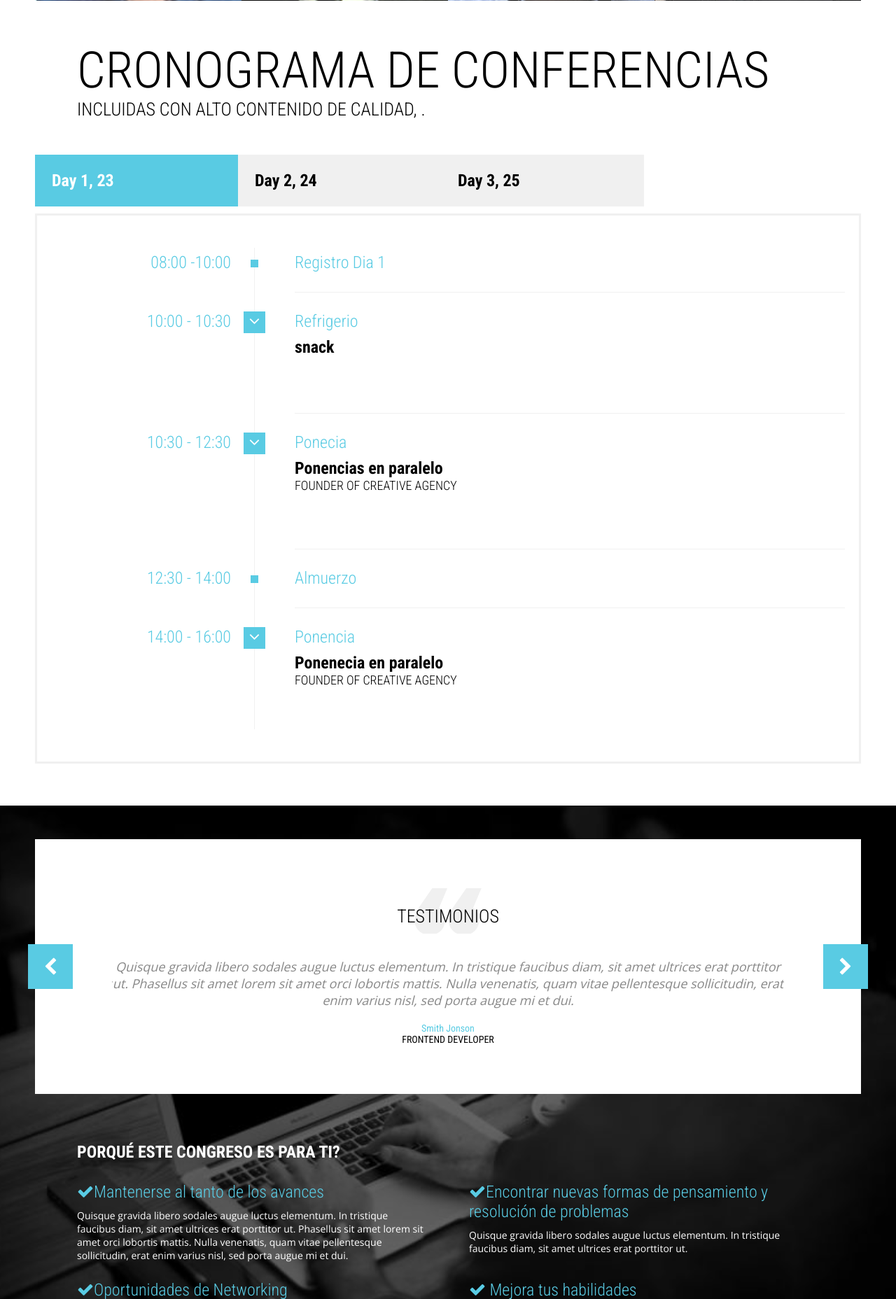
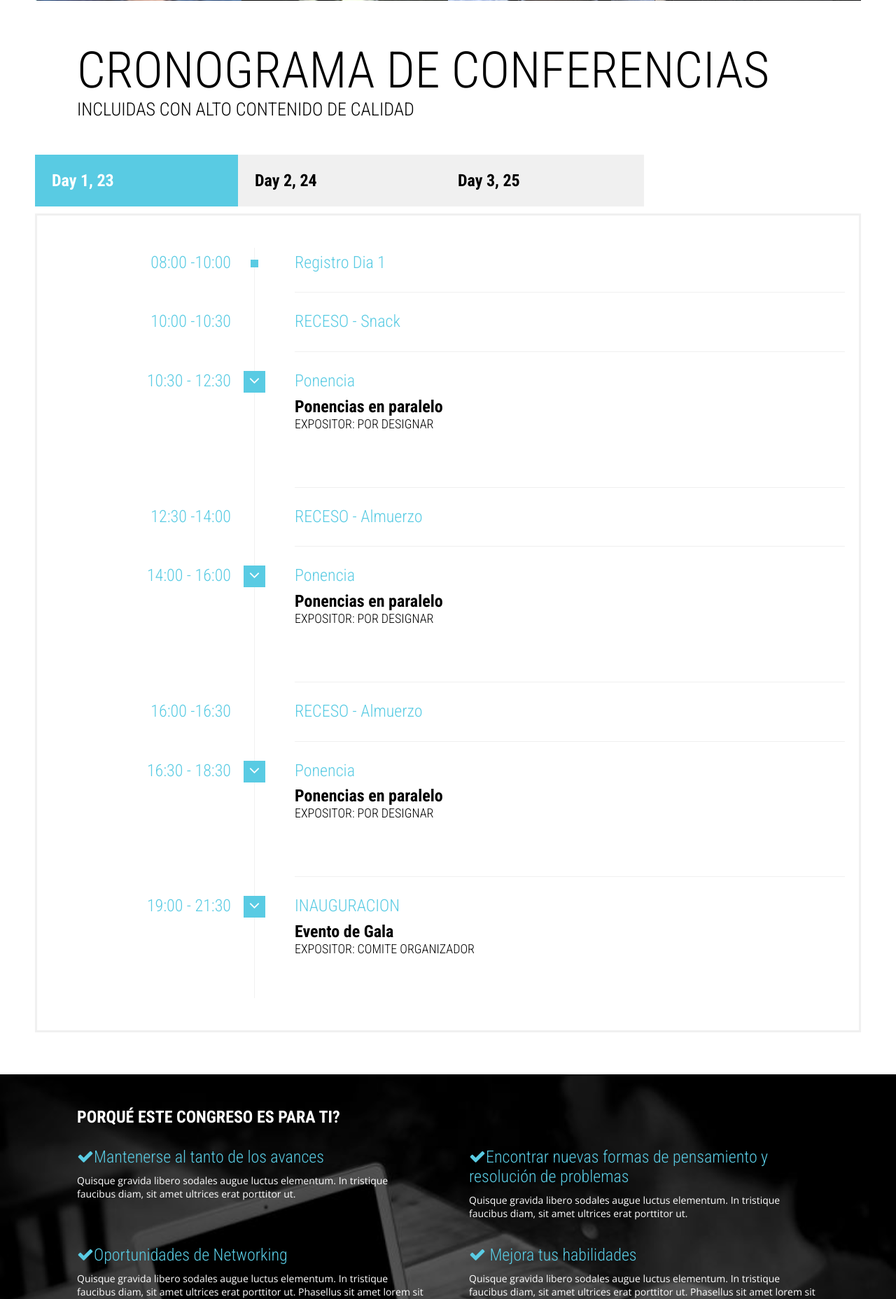
Before and after one commit to sololuz/cibb-web, a Django app: template app/templates/index.html in a window 1280 px wide. Shown: the part 2059-3915 px from the top of the page at 70% size. Run offline with Django 3.2, Linux system fonts and the light colour scheme; the template is opened without the code that fills it, so the values that code supplies are empty; some libraries are stand-ins or nearby versions.

Commit message:
yujuuuuu

```diff
--- a/app/templates/index.html
+++ b/app/templates/index.html
@@ -29,7 +29,7 @@
 
     <div class="container">
 
-      <h1><a href="#">1er CIBB Congreso Ingenieria BioMedica</a></h1>
+      <h1><a href="#">CIBB Congreso Ingenieria BioMedica</a></h1>
       <p class="subtitle"> 3 Dias conferencia, workshops, Excelentes expositores... y mucho mas  <strong><a href="#"> 200 cupos </a></strong>.</p>
 
       <div class="when">
@@ -59,7 +59,7 @@
       </div>
 
       <div class="register-now">
-        <p> Inscripcion con un descuento  del 10% hasta 10 de Marzo</p>
+        <p> Inscripcion con un descuento  del 10% hasta 18 de Marzo</p>
         <a href="#registration" class="button">INSCRIBASE AHORA</a>
       </div>
 
@@ -185,7 +185,7 @@
     <div class="container">
 
       <h2>CRONOGRAMA DE CONFERENCIAS </h2>
-      <p class="subtitle">INCLUIDAS CON ALTO CONTENIDO DE CALIDAD, .</p>
+      <p class="subtitle">INCLUIDAS CON ALTO CONTENIDO DE CALIDAD </p>
 
       <div class="tabs">
 
@@ -195,238 +195,313 @@
           <li><a href="#tabs-3">Day 3, 25</a></li>
         </ul>
 
-        <!-- day -->
+        <!--  dia uno -->
           <div id="tabs-1" class="day">
 
-          <!-- single event -->
             <div class="event">
-
-            <!-- event time -->
               <div class="event-time">08:00 -10:00 <span></span></div>
                 <div class="event-info">
-
                 <div>
                   <h4>Registro Dia 1</h4>
                 </div>
 
                 </div>
-            <!-- event details ends! -->
-
-          </div>
-          <!-- single event ends! -->
-
-          <!-- single event -->
-          <div class="event extend">
-
-            <!-- event time -->
-            <div class="event-time">10:00 - 10:30<span><i class="fa fa-angle-up"></i></span></div>
-            <!-- event time ends! -->
-
-            <!-- event details -->
-            <div class="event-info">
-
-                <div>
-                  <h4><a href="#">Refrigerio </a></h4>
-                  <p class="speaker"><strong>snack</strong><br/></p>
-
-                  <p><img src="{% static 'images/small_member_placeholder.jpg' %}" alt="" /> </p>
-                  <p></p>
             </div>
 
+            <div class="event">
+              <div class="event-time">10:00 -10:30 </div>
+                <div class="event-info">
+                <div>
+                  <h4>RECESO - Snack</h4>
+                </div>
               </div>
             </div>
 
             <div class="event extend">
-
-            <!-- event time -->
               <div class="event-time">10:30 - 12:30 <span><i class="fa fa-angle-up"></i></span></div>
-            <!-- event time ends! -->
-
-            <!-- event details -->
               <div class="event-info">
                 <div>
-                <h4><a href="#">Ponecia </a></h4>
-                <p class="speaker"><strong>Ponencias en paralelo</strong><br/>Founder of Creative Agency</p>
-
-                <p></p>
-
-                <p>Nunc commodo tellus diam, sed molestie quam fermentum varius. Etiam finibus <a href="#"><i class="fa fa-anchor"></i> lorem vel interdum volutpat</a>. Suspendisse potenti. Duis non sem nisi. Phasellus iaculis placerat neque id fringilla.</p>
-
+                  <h4>Ponencia</h4>
+                  <p class="speaker"><strong>Ponencias en paralelo</strong><br/>EXPOSITOR: por designar</p>
                  <p></p>
                 </div>
               </div>
             </div>
 
-          <!-- single event -->
             <div class="event">
-            <div class="event-time">12:30 - 14:00<span></span></div>
+              <div class="event-time">12:30 -14:00 </div>
                 <div class="event-info">
                 <div>
-                <h4>Almuerzo</h4>
+                  <h4>RECESO - Almuerzo</h4>
                 </div>
               </div>
             </div>
-          <!-- single event ends! -->
 
-          <!-- single event -->
             <div class="event extend">
              <div class="event-time">14:00 - 16:00 <span><i class="fa fa-angle-up"></i></span></div>
               <div class="event-info">
+                <div>
+                  <h4>Ponencia</h4>
+                  <p class="speaker"><strong>Ponencias en paralelo</strong><br/>EXPOSITOR: por designar</p>
+                 <p></p>
+                </div>
+              </div>
+            </div>
 
+            <div class="event">
+              <div class="event-time">16:00 -16:30 </div>
+                <div class="event-info">
                 <div>
-                <h4><a href="#">Ponencia</a></h4>
-                <p class="speaker"><strong>Ponenecia en paralelo</strong><br/>Founder of Creative Agency</p>
+                  <h4>RECESO - Almuerzo</h4>
+                </div>
+              </div>
+            </div>
 
-                <p>Nunc commodo tellus diam, sed molestie quam fermentum varius. Etiam finibus lorem vel interdum volutpat. Suspendisse potenti.</p>
+            <div class="event extend">
+             <div class="event-time">16:30 - 18:30 <span><i class="fa fa-angle-up"></i></span></div>
+              <div class="event-info">
+                <div>
+                  <h4>Ponencia</h4>
+                  <p class="speaker"><strong>Ponencias en paralelo</strong><br/>EXPOSITOR: por designar</p>
+                 <p></p>
+                </div>
+              </div>
+            </div>
+
+            <div class="event extend">
+             <div class="event-time">19:00 - 21:30 <span><i class="fa fa-angle-up"></i></span></div>
+              <div class="event-info">
+                <div>
+                  <h4>INAUGURACION</h4>
+                  <p class="speaker"><strong>Evento de Gala</strong><br/>EXPOSITOR: Comite Organizador</p>
+                 <p></p>
+                </div>
+              </div>
             </div>
 
         </div>
-            <!-- event details ends! -->
 
-          </div>
-          <!-- single event ends! -->
-
-        </div>
-        <!-- day ends! -->
-
-        <!-- day -->
+        <!-- dia  dos-->
         <div id="tabs-2" class="day">
 
-          <!-- single event -->
+
+            <div class="event extend">
+             <div class="event-time">8:00 - 10:00 <span><i class="fa fa-angle-up"></i></span></div>
+              <div class="event-info">
+                <div>
+                  <h4>Ponencia</h4>
+                  <p class="speaker"><strong>Ponencias en paralelo</strong><br/>EXPOSITOR: por designar</p>
+                 <p></p>
+                </div>
+              </div>
+            </div>
+
             <div class="event">
+              <div class="event-time">10:00 -10:30 </div>
+                <div class="event-info">
+                <div>
+                  <h4>RECESO - Snack</h4>
+                </div>
+              </div>
+            </div>
 
-            <!-- event time -->
-            <div class="event-time">08:30 <span></span></div>
-            <!-- event time ends! -->
+            <div class="event extend">
+              <div class="event-time">10:30 - 12:30 <span><i class="fa fa-angle-up"></i></span></div>
+              <div class="event-info">
+                <div>
+                  <h4>Ponencia</h4>
+                  <p class="speaker"><strong>Ponencias en paralelo</strong><br/>EXPOSITOR: por designar</p>
+                 <p></p>
+                </div>
+              </div>
+            </div>
 
-            <!-- event details -->
+            <div class="event">
+              <div class="event-time">12:30 -14:00 </div>
                 <div class="event-info">
+                <div>
+                  <h4>RECESO - Almuerzo</h4>
+                </div>
+              </div>
+            </div>
 
+            <div class="event extend">
+             <div class="event-time">14:00 - 16:00 <span><i class="fa fa-angle-up"></i></span></div>
+              <div class="event-info">
                 <div>
-                <h4>Registro Dia 2</h4>
+                  <h4>Ponencia</h4>
+                  <p class="speaker"><strong>Ponencias en paralelo</strong><br/>EXPOSITOR: por designar</p>
+                 <p></p>
+                </div>
+              </div>
+            </div>
+
+            <div class="event">
+              <div class="event-time">16:00 -16:30 </div>
+                <div class="event-info">
+                <div>
+                  <h4>RECESO - Almuerzo</h4>
+                </div>
+              </div>
+            </div>
+
+            <div class="event extend">
+             <div class="event-time">16:30 - 18:30 <span><i class="fa fa-angle-up"></i></span></div>
+              <div class="event-info">
+                <div>
+                  <h4>Ponencia</h4>
+                  <p class="speaker"><strong>Ponencias en paralelo</strong><br/>EXPOSITOR: por designar</p>
+                 <p></p>
+                </div>
+              </div>
+            </div>
+
+            <div class="event extend">
+             <div class="event-time">19:00 - 21:30 <span><i class="fa fa-angle-up"></i></span></div>
+              <div class="event-info">
+                <div>
+                  <h4>INAUGURACION</h4>
+                  <p class="speaker"><strong>Evento de Gala</strong><br/>EXPOSITOR: Comite Organizador</p>
+                 <p></p>
+                </div>
+              </div>
+            </div>
+
+            <div class="event extend">
+            <div class="event-time">8:00 - 10:00 <span><i class="fa fa-angle-up"></i></span></div>
+              <div class="event-info">
+                <div>
+                  <h4>Ponencia</h4>
+                  <p class="speaker"><strong>Ponencias en paralelo</strong><br/>EXPOSITOR: por designar</p>
+                 <p></p>
+                </div>
+              </div>
+            </div>
+
+            <div class="event">
+              <div class="event-time">10:00 -10:30 </div>
+                <div class="event-info">
+                <div>
+                  <h4>RECESO - Snack</h4>
+                </div>
+              </div>
+            </div>
+
+            <div class="event extend">
+            <div class="event-time">10:30 - 12:30 <span><i class="fa fa-angle-up"></i></span></div>
+              <div class="event-info">
+                <div>
+                  <h4>Ponencia</h4>
+                  <p class="speaker"><strong>Ponencias en paralelo</strong><br/>EXPOSITOR: por designar</p>
+                 <p></p>
+                </div>
+              </div>
+            </div>
+
+            <div class="event">
+              <div class="event-time">12:30 -14:00 </div>
+                <div class="event-info">
+                <div>
+                  <h4>RECESO - Almuerzo</h4>
+                </div>
+              </div>
+            </div>
+
+            <div class="event extend">
+             <div class="event-time">14:00 - 16:00 <span><i class="fa fa-angle-up"></i></span></div>
+              <div class="event-info">
+                <div>
+                  <h4>Ponencia</h4>
+                  <p class="speaker"><strong>Ponencias en paralelo</strong><br/>EXPOSITOR: por designar</p>
+                 <p></p>
+                </div>
+              </div>
+            </div>
+
+            <div class="event">
+              <div class="event-time">16:00 -16:30 </div>
+                <div class="event-info">
+                <div>
+                  <h4>RECESO - Snack</h4>
+                </div>
+              </div>
+            </div>
+
+            <div class="event extend">
+             <div class="event-time">16:30 - 18:30 <span><i class="fa fa-angle-up"></i></span></div>
+              <div class="event-info">
+                <div>
+                  <h4>Ponencia</h4>
+                  <p class="speaker"><strong>Ponencias en paralelo</strong><br/>EXPOSITOR: por designar</p>
+                 <p></p>
+                </div>
+              </div>
             </div>
 
         </div>
-            <!-- event details ends! -->
 
+        <!-- dia tres -->
+        <div id="tabs-3" class="day">
+
+            <div class="event">
+              <div class="event-time">10:00 -10:30 </div>
+                <div class="event-info">
+                <div>
+                  <h4>LIBRE </h4>
                 </div>
-          <!-- single event ends! -->
-
-          <!-- single event -->
-          <div class="event extend">
-
-             <!-- event time -->
-            <div class="event-time">08:45 - 09:15 <span><i class="fa fa-angle-up"></i></span></div>
-            <!-- event time ends! -->
-
-            <!-- event details -->
-            <div class="event-info">
-
-              <div>
-                <h4><a href="#">Workshop: The Future of the Web: and how to prepare for it now</a></h4>
-                <p class="speaker"><strong>Samantha Jonson</strong><br/>Founder of Creative Agency</p>
-
-                <p>Suspendisse potenti. Duis non sem nisi. Phasellus iaculis placerat neque id fringilla. Nunc commodo tellus diam, sed molestie quam fermentum varius. Etiam finibus lorem vel interdum volutpat. Suspendisse potenti. Duis non sem nisi. Phasellus iaculis placerat neque id fringilla.</p>
+              </div>
             </div>
 
+            <div class="event">
+              <div class="event-time">10:00 -10:30 </div>
+                <div class="event-info">
+                <div>
+                  <h4>RECESO - Snack</h4>
                 </div>
-            <!-- event details ends! -->
-
               </div>
-          <!-- single event ends! -->
-
-          <!-- single event -->
-          <div class="event">
-
-            <!-- event time -->
-            <div class="event-time">13:00 <span></span></div>
-            <!-- event time ends! -->
-
-            <!-- event details -->
-            <div class="event-info">
-
-              <div>
-                <h4>Lunch Break</h4>
             </div>
 
+            <div class="event extend">
+            <div class="event-time">10:30 - 12:30 <span><i class="fa fa-angle-up"></i></span></div>
+              <div class="event-info">
+                <div>
+                  <h4>Ponencia</h4>
+                  <p class="speaker"><strong>Ponencias en paralelo</strong><br/>EXPOSITOR: por designar</p>
+                 <p></p>
                 </div>
-            <!-- event details ends! -->
-
               </div>
-          <!-- single event ends! -->
-
-          <!-- single event -->
-          <div class="event extend">
-
-            <!-- event time -->
-            <div class="event-time">14:30 - 15:45 <span><i class="fa fa-angle-up"></i></span></div>
-            <!-- event time ends! -->
-
-            <!-- event details -->
-            <div class="event-info">
-
-              <div>
-                <h4><a href="#">Workshop: The Future of the Web: and how to prepare for it now</a></h4>
-                <p class="speaker"><strong>Samantha Jonson</strong><br/>Founder of Creative Agency</p>
-
-                <p>Suspendisse potenti. Duis non sem nisi. Phasellus iaculis placerat neque id fringilla. Nunc commodo tellus diam, sed molestie quam fermentum varius. Etiam finibus lorem vel interdum volutpat. Suspendisse potenti. Duis non sem nisi. Phasellus iaculis placerat neque id fringilla.</p>
             </div>
 
+            <div class="event">
+              <div class="event-time">12:30 -14:00 </div>
+                <div class="event-info">
+                <div>
+                  <h4>RECESO - Almuerzo</h4>
                 </div>
-            <!-- event details ends! -->
-
               </div>
-          <!-- single event ends! -->
-
-        </div>
-        <!-- day ends! -->
-
-        <!-- day -->
-        <div id="tabs-3" class="day">
-
-          <!-- single event -->
-          <div class="event">
-
-            <!-- event time -->
-            <div class="event-time">08:30 <span></span></div>
-            <!-- event time ends! -->
-
-            <!-- event details -->
-            <div class="event-info">
-
-              <div>
-                <h4>Registro Dia 3</h4>
             </div>
 
+            <div class="event extend">
+             <div class="event-time">14:00 - 18:30 <span><i class="fa fa-angle-up"></i></span></div>
+              <div class="event-info">
+                <div>
+                  <h4>FERIA EMPRESARIAL</h4>
+                  <p class="speaker"><strong>FERIA DE EMPRESAS</strong><br/>EXPOSITOR: Invitadas</p>
+                 <p></p>
                 </div>
-            <!-- event details ends! -->
-
               </div>
-          <!-- single event ends! -->
-
-          <!-- single event -->
-          <div class="event extend">
-
-            <!-- event time -->
-            <div class="event-time">08:45 - 09:15 <span><i class="fa fa-angle-up"></i></span></div>
-            <!-- event time ends! -->
-
-            <!-- event details -->
-            <div class="event-info">
-
-              <div>
-                <h4><a href="#">Workshop: The Future of the Web: and how to prepare for it now</a></h4>
-                <p class="speaker"><strong>Samantha Jonson</strong><br/>Founder of Creative Agency</p>
-
-                <p>Suspendisse potenti. Duis non sem nisi. Phasellus iaculis placerat neque id fringilla. Nunc commodo tellus diam, sed molestie quam fermentum varius. Etiam finibus lorem vel interdum volutpat. Suspendisse potenti. Duis non sem nisi. Phasellus iaculis placerat neque id fringilla.</p>
             </div>
 
+            <div class="event extend">
+             <div class="event-time">19:00 - 21:30 <span><i class="fa fa-angle-up"></i></span></div>
+              <div class="event-info">
+                <div>
+                  <h4>CLAUSURA</h4>
+                  <p class="speaker"><strong>Evento de Gala</strong><br/>EXPOSITOR: Comite Organizador</p>
+                 <p></p>
                 </div>
-            <!-- event details ends! -->
-
               </div>
-          <!-- single event ends! -->
-
+            </div>
         </div>
         <!-- day ends! -->
 
@@ -436,11 +511,10 @@
   </div>
   <!-- schedule ends! -->
 
-  <!-- why -->
+
   <div class="why">
     <div class="container">
-
-        <div class="testimonials">
+ <!--     <div class="testimonials">
 
           <h4>Testimonios</h4>
 
@@ -463,6 +537,8 @@
           </div>
 
         </div>
+         -->
+
 
         <div class="bullets">
 
@@ -470,7 +546,7 @@
 
           <div>
             <h4><i class="fa fa-check"></i>Mantenerse al tanto de los avances</h4>
-            <p>Quisque gravida libero sodales augue luctus elementum. In tristique faucibus diam, sit amet ultrices erat porttitor ut. Phasellus sit amet lorem sit amet orci lobortis mattis. Nulla venenatis, quam vitae pellentesque sollicitudin, erat enim varius nisl, sed porta augue mi et dui.</p>
+            <p>Quisque gravida libero sodales augue luctus elementum. In tristique faucibus diam, sit amet ultrices erat porttitor ut.</p>
           </div>
 
           <div>
@@ -503,7 +579,7 @@
       <h2>Precios y PreRegistro</h2>
       <p class="subtitle"><strong>Solamente 150 cupos libres</strong> Has tu pre-inscripcion .</p>
 
-      <p class="desc">Quisque gravida libero sodales augue luctus elementum. In tristique faucibus diam, sit amet ultrices erat porttitor ut. Phasellus sit amet lorem sit amet orci lobortis mattis. Nulla venenatis, quam vitae pellentesque sollicitudin, erat enim varius nisl, sed porta augue mi et dui.</p>
+      <p class="desc"> </p>
 
       <h3><strong>Llena este formulario con tu información</strong></h3>
 
@@ -616,7 +692,7 @@
           </div>
 
         </div>
-
+       <!--
         <div class="address">
 
           <h4>Spend three inspiring days in the cultural and cosmopolitan city of London. The area is full of great hotels, restaurants and galleries.</h4>
@@ -656,8 +732,9 @@
           <h5><i class="fa fa-chevron-right"></i> Additional details</h5>
 
           <p>Lorem ipsum dolor sit amet, consectetur adipisicing elit, sed do eiusmod tempor incididunt ut labore et dolore magna aliqua. Ut enim ad minim veniam, quis nostrud exercitation ullamco laboris nisi ut aliquip ex ea commodo consequat.  Lorem ipsum dolor sit amet, consectetur adipisicing elit, sed do eiusmod tempor incididunt ut labore et dolore magna aliqua. Ut enim ad minim veniam, quis nostrud exercitation ullamco laboris nisi ut aliquip ex ea commodo consequat.</p>
+        </div>
+       -->
 
-        </div>
 
       </div>
       <!-- info ends! -->
@@ -666,13 +743,14 @@
   </div>
   <!-- location ends! -->
 
-  <!-- social -->
+
   <div class="social">
     <div class="container">
 
       <div>
         <h2>Solicite mas informacion</h2>
-        <p class="subtitle">Signup to our newsletter or connect via social networks</p>
+        <!-- <p class="subtitle">Signup to our newsletter or connect via social networks</p> -->
+
 
         <form action="" method="post">
           <input type="text" name="name" placeholder="enter your email address" />
@@ -717,7 +795,7 @@
   <div class="contact-form">
 
     <h3>Contactos</h3>
-    <p>Nostroos le responderemos a la brevedad posible</p>
+    <p>Nosotros le responderemos a la brevedad posible</p>
 
     <!-- contact form -->
     <div class="form">
```
Lines whose indentation alone changed are shown as unchanged.
